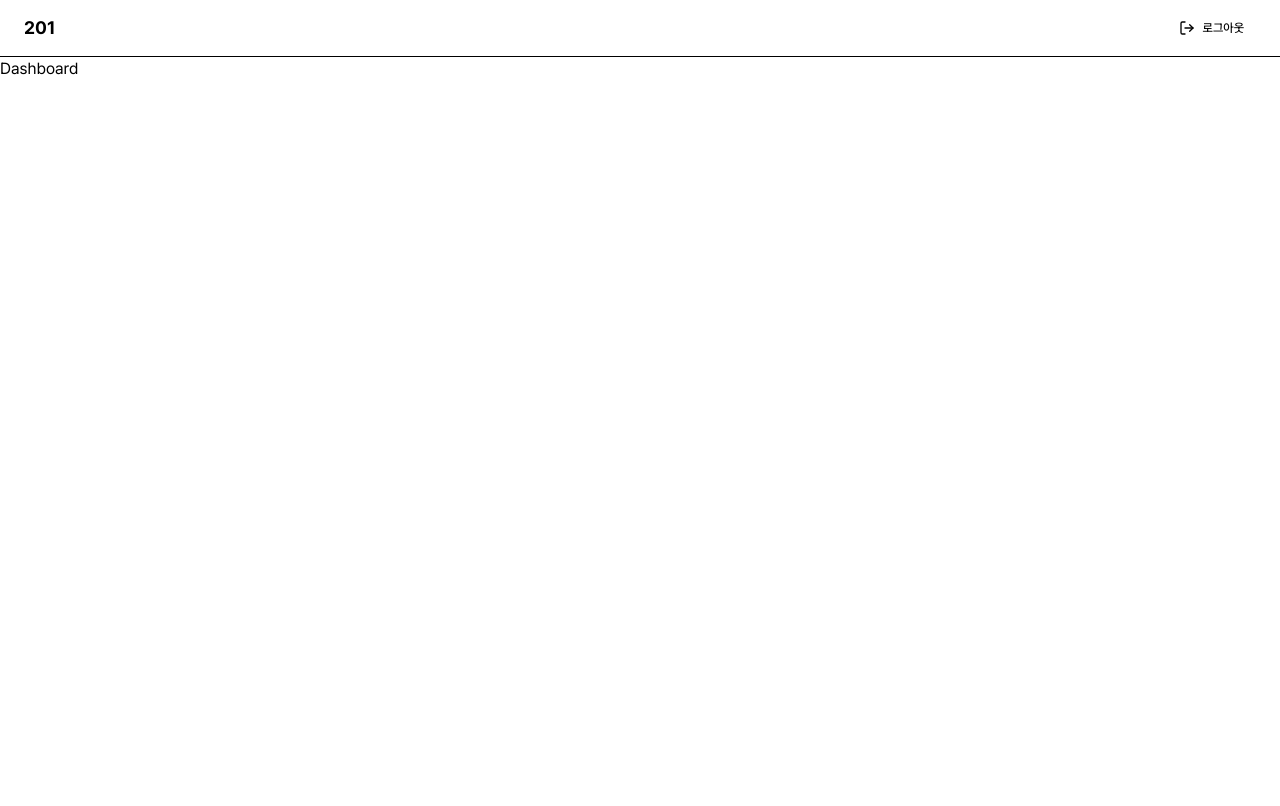
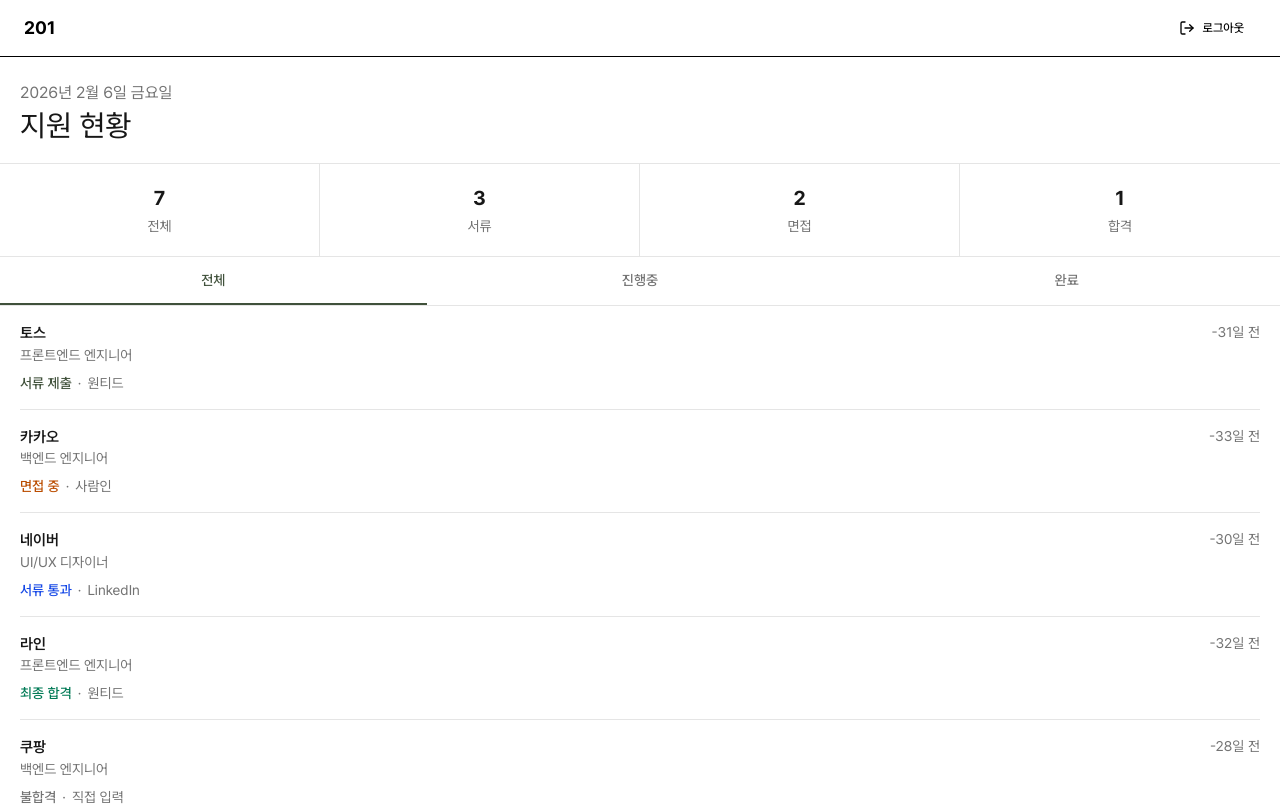
Before and after one commit to quartzs2/201-escape, a Next.js app: page /dashboard in a window 1280 px wide. Shown: the top 806 px of the page. Built offline with nearby package versions, Linux system fonts and the light colour scheme; no server answers.

Commit message:
feat: 대시보드 지원 현황 UI 구현(#73)
- 지원 현황 통계, 탭별 지원 목록 UI 구현
- getTimeAgo, formatKoreanDate 날짜 유틸 추가
- globals.css의 color-primary를 #40513b로 변경

```diff
--- /dev/null
+++ b/app/(protected)/dashboard/_components/dashboard-view/DashboardView.tsx
@@ -0,0 +1,34 @@
+import { cn, formatKoreanDate } from "@/lib/utils";
+
+import { ApplicationTabs } from "./components/ApplicationTabs";
+import { STATS } from "./mock-data";
+
+export function DashboardView() {
+  return (
+    <main className="flex flex-col">
+      <div className="px-5 pt-6 pb-5">
+        <p className="text-muted-foreground">{formatKoreanDate(new Date())}</p>
+        <h1 className="mt-0.5 text-3xl text-foreground">지원 현황</h1>
+      </div>
+
+      <div className="grid grid-cols-4 border-y border-border">
+        {STATS.map((stat, i) => (
+          <div
+            className={cn(
+              "flex flex-col items-center gap-1 py-5",
+              i < STATS.length - 1 && "border-r border-border",
+            )}
+            key={stat.label}
+          >
+            <span className="text-xl font-bold text-foreground">
+              {stat.value}
+            </span>
+            <span className="text-sm text-muted-foreground">{stat.label}</span>
+          </div>
+        ))}
+      </div>
+
+      <ApplicationTabs />
+    </main>
+  );
+}
--- /dev/null
+++ b/app/(protected)/dashboard/_components/dashboard-view/components/ApplicationList.tsx
@@ -0,0 +1,32 @@
+import { Inbox } from "lucide-react";
+
+import type { ApplicationItem } from "../types";
+
+import { ApplicationRow } from "./ApplicationRow";
+
+type ApplicationListProps = {
+  applications: ApplicationItem[];
+  emptyMessage?: string;
+};
+
+export function ApplicationList({
+  applications,
+  emptyMessage = "해당하는 지원 내역이 없습니다",
+}: ApplicationListProps) {
+  if (applications.length === 0) {
+    return (
+      <div className="flex flex-col items-center gap-3 py-16 text-muted-foreground">
+        <Inbox className="size-8 stroke-[1.5]" />
+        <p className="text-sm">{emptyMessage}</p>
+      </div>
+    );
+  }
+
+  return (
+    <>
+      {applications.map((application) => (
+        <ApplicationRow application={application} key={application.id} />
+      ))}
+    </>
+  );
+}
--- /dev/null
+++ b/app/(protected)/dashboard/_components/dashboard-view/components/ApplicationRow.tsx
@@ -0,0 +1,38 @@
+import { cn, getTimeAgo } from "@/lib/utils";
+
+import type { ApplicationItem } from "../types";
+
+import { PLATFORM_LABEL, STATUS_META } from "../constants";
+
+type ApplicationRowProps = {
+  application: ApplicationItem;
+};
+
+export function ApplicationRow({ application }: ApplicationRowProps) {
+  const { color, label } = STATUS_META[application.status];
+
+  return (
+    <div className="flex items-start justify-between border-b border-border py-4">
+      <div className="flex flex-col gap-2">
+        <div className="flex flex-col">
+          <span className="text-[15px] font-semibold text-foreground">
+            {application.companyName}
+          </span>
+          <span className="text-sm text-muted-foreground">
+            {application.positionTitle}
+          </span>
+        </div>
+        <div className="flex items-center gap-1.5">
+          <span className={cn("text-sm font-medium", color)}>{label}</span>
+          <span className="text-sm text-muted-foreground">·</span>
+          <span className="text-sm text-muted-foreground">
+            {PLATFORM_LABEL[application.platform]}
+          </span>
+        </div>
+      </div>
+      <span className="shrink-0 text-sm text-muted-foreground">
+        {getTimeAgo(application.appliedAt)}
+      </span>
+    </div>
+  );
+}
--- /dev/null
+++ b/app/(protected)/dashboard/_components/dashboard-view/components/ApplicationTabs.tsx
@@ -0,0 +1,54 @@
+"use client";
+
+import { Tabs } from "@/components/ui";
+
+import { DONE_STATUSES, IN_PROGRESS_STATUSES } from "../constants";
+import { MOCK_APPLICATIONS } from "../mock-data";
+import { ApplicationList } from "./ApplicationList";
+
+const TAB_TRIGGER_CLASS =
+  "h-12 flex-1 rounded-none border-b-2 border-transparent px-0 text-muted-foreground data-[state=active]:border-primary data-[state=active]:bg-transparent data-[state=active]:text-primary data-[state=active]:shadow-none";
+
+export function ApplicationTabs() {
+  const inProgressApplications = MOCK_APPLICATIONS.filter((a) =>
+    IN_PROGRESS_STATUSES.includes(a.status),
+  );
+  const doneApplications = MOCK_APPLICATIONS.filter((a) =>
+    DONE_STATUSES.includes(a.status),
+  );
+
+  return (
+    <Tabs defaultValue="all">
+      <Tabs.List className="h-auto w-full rounded-none border-b border-border bg-transparent p-0">
+        <Tabs.Trigger className={TAB_TRIGGER_CLASS} value="all">
+          전체
+        </Tabs.Trigger>
+        <Tabs.Trigger className={TAB_TRIGGER_CLASS} value="active">
+          진행중
+        </Tabs.Trigger>
+        <Tabs.Trigger className={TAB_TRIGGER_CLASS} value="done">
+          완료
+        </Tabs.Trigger>
+      </Tabs.List>
+
+      <Tabs.Content className="mt-0 px-5" value="all">
+        <ApplicationList
+          applications={MOCK_APPLICATIONS}
+          emptyMessage="아직 지원한 곳이 없습니다"
+        />
+      </Tabs.Content>
+      <Tabs.Content className="mt-0 px-5" value="active">
+        <ApplicationList
+          applications={inProgressApplications}
+          emptyMessage="진행 중인 지원이 없습니다"
+        />
+      </Tabs.Content>
+      <Tabs.Content className="mt-0 px-5" value="done">
+        <ApplicationList
+          applications={doneApplications}
+          emptyMessage="완료된 지원이 없습니다"
+        />
+      </Tabs.Content>
+    </Tabs>
+  );
+}
--- /dev/null
+++ b/app/(protected)/dashboard/_components/dashboard-view/constants.ts
@@ -0,0 +1,24 @@
+import { JobPlatform, JobStatus } from "@/lib/types/job";
+
+export const STATUS_META: Record<JobStatus, { color: string; label: string }> =
+  {
+    APPLIED: { color: "text-primary", label: "서류 제출" },
+    DOCS_PASSED: { color: "text-blue-700", label: "서류 통과" },
+    INTERVIEWING: { color: "text-amber-700", label: "면접 중" },
+    OFFERED: { color: "text-emerald-700", label: "최종 합격" },
+    REJECTED: { color: "text-muted-foreground", label: "불합격" },
+  };
+
+export const PLATFORM_LABEL: Record<JobPlatform, string> = {
+  LINKEDIN: "LinkedIn",
+  MANUAL: "직접 입력",
+  SARAMIN: "사람인",
+  WANTED: "원티드",
+};
+
+export const IN_PROGRESS_STATUSES: JobStatus[] = [
+  "APPLIED",
+  "DOCS_PASSED",
+  "INTERVIEWING",
+];
+export const DONE_STATUSES: JobStatus[] = ["OFFERED", "REJECTED"];
--- /dev/null
+++ b/app/(protected)/dashboard/_components/dashboard-view/index.ts
@@ -0,0 +1 @@
+export { DashboardView } from "./DashboardView";
--- /dev/null
+++ b/app/(protected)/dashboard/_components/dashboard-view/mock-data.ts
@@ -0,0 +1,78 @@
+import type { ApplicationItem } from "./types";
+
+export const MOCK_APPLICATIONS: ApplicationItem[] = [
+  {
+    appliedAt: "2026-03-09",
+    companyName: "토스",
+    id: "1",
+    platform: "WANTED",
+    positionTitle: "프론트엔드 엔지니어",
+    status: "APPLIED",
+  },
+  {
+    appliedAt: "2026-03-11",
+    companyName: "카카오",
+    id: "2",
+    platform: "SARAMIN",
+    positionTitle: "백엔드 엔지니어",
+    status: "INTERVIEWING",
+  },
+  {
+    appliedAt: "2026-03-08",
+    companyName: "네이버",
+    id: "3",
+    platform: "LINKEDIN",
+    positionTitle: "UI/UX 디자이너",
+    status: "DOCS_PASSED",
+  },
+  {
+    appliedAt: "2026-03-10",
+    companyName: "라인",
+    id: "4",
+    platform: "WANTED",
+    positionTitle: "프론트엔드 엔지니어",
+    status: "OFFERED",
+  },
+  {
+    appliedAt: "2026-03-06",
+    companyName: "쿠팡",
+    id: "5",
+    platform: "MANUAL",
+    positionTitle: "백엔드 엔지니어",
+    status: "REJECTED",
+  },
+  {
+    appliedAt: "2026-03-11",
+    companyName: "당근",
+    id: "6",
+    platform: "LINKEDIN",
+    positionTitle: "프로덕트 매니저",
+    status: "INTERVIEWING",
+  },
+  {
+    appliedAt: "2026-03-11",
+    companyName: "배달의민족",
+    id: "7",
+    platform: "SARAMIN",
+    positionTitle: "iOS 개발자",
+    status: "APPLIED",
+  },
+];
+
+export const STATS = [
+  { label: "전체", value: MOCK_APPLICATIONS.length },
+  {
+    label: "서류",
+    value: MOCK_APPLICATIONS.filter(
+      (a) => a.status === "APPLIED" || a.status === "DOCS_PASSED",
+    ).length,
+  },
+  {
+    label: "면접",
+    value: MOCK_APPLICATIONS.filter((a) => a.status === "INTERVIEWING").length,
+  },
+  {
+    label: "합격",
+    value: MOCK_APPLICATIONS.filter((a) => a.status === "OFFERED").length,
+  },
+];
--- /dev/null
+++ b/app/(protected)/dashboard/_components/dashboard-view/types.ts
@@ -0,0 +1,10 @@
+import type { JobPlatform, JobStatus } from "@/lib/types/job";
+
+export type ApplicationItem = {
+  appliedAt: string;
+  companyName: string;
+  id: string;
+  platform: JobPlatform;
+  positionTitle: string;
+  status: JobStatus;
+};
--- a/app/(protected)/dashboard/page.tsx
+++ b/app/(protected)/dashboard/page.tsx
@@ -1,7 +1,5 @@
+import { DashboardView } from "./_components/dashboard-view";
+
 export default function DashboardPage() {
-  return (
-    <div>
-      <h1>Dashboard</h1>
-    </div>
-  );
+  return <DashboardView />;
 }
--- a/app/globals.css
+++ b/app/globals.css
@@ -14,7 +14,7 @@
   --color-foreground: #171717;
 
   /* Primary */
-  --color-primary: #3f503a;
+  --color-primary: #40513b;
   --color-primary-foreground: #ffffff;
 
   /* Secondary */
@@ -36,5 +36,5 @@
   /* Border / Input / Ring */
   --color-border: #e5e5e5;
   --color-input: #e5e5e5;
-  --color-ring: #3f503a;
+  --color-ring: #40513b;
 }
--- /dev/null
+++ b/lib/utils/date.ts
@@ -0,0 +1,21 @@
+const DAY_NAMES = ["일", "월", "화", "수", "목", "금", "토"] as const;
+
+export function formatKoreanDate(date: Date): string {
+  const year = date.getFullYear();
+  const month = date.getMonth() + 1;
+  const day = date.getDate();
+  const dayName = DAY_NAMES[date.getDay()];
+
+  return `${year}년 ${month}월 ${day}일 ${dayName}요일`;
+}
+
+export function getTimeAgo(dateString: string): string {
+  const diffMs = new Date().getTime() - new Date(dateString).getTime();
+  const diffDays = Math.floor(diffMs / (1000 * 60 * 60 * 24));
+
+  if (diffDays === 0) {
+    return "오늘";
+  }
+
+  return `${diffDays}일 전`;
+}
--- a/lib/utils/index.ts
+++ b/lib/utils/index.ts
@@ -1,3 +1,4 @@
 export * from "./cn";
+export * from "./date";
 export * from "./SpringAnimator";
 export * from "./VelocityTracker";
```
